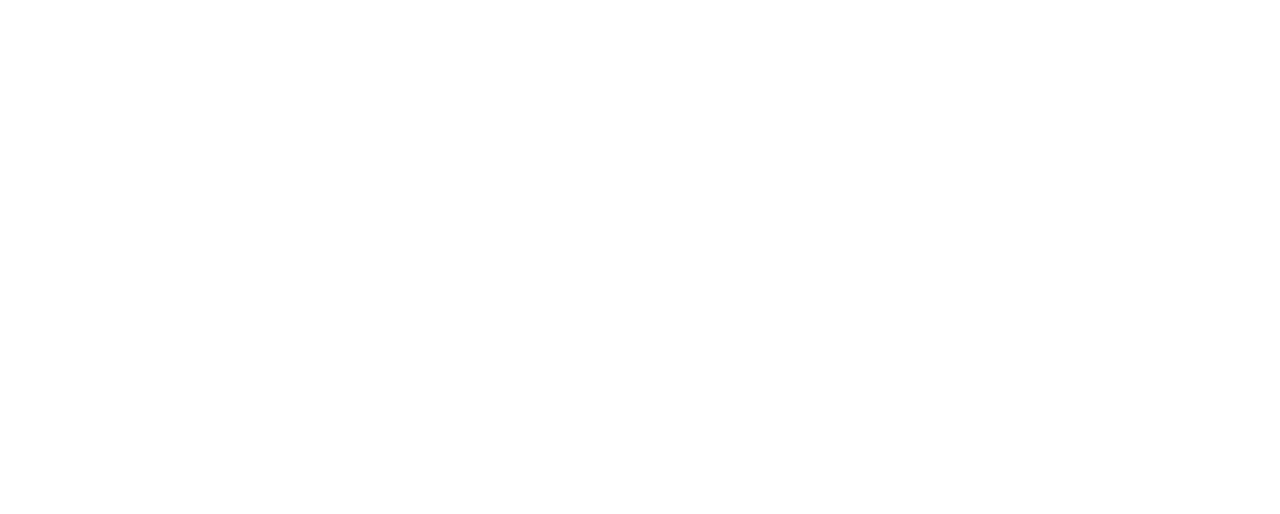
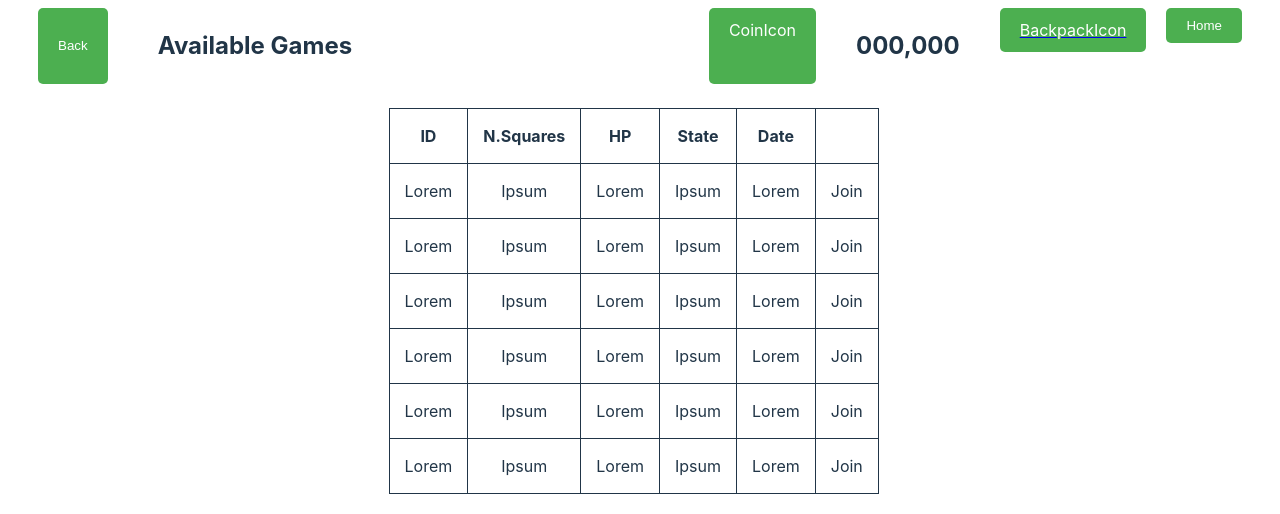
Before and after one commit to OleguerAlmuni/P1_ProjectesWeb1, a Vue app: page /AvailableGames in a window 1280 px wide. Before the commit this address had no page. Shown: the top 514 px of the page. Built offline with nearby package versions, Linux system fonts and the light colour scheme.

Commit message:
Available Games

```diff
--- /dev/null
+++ b/src/components/AvailableGames.vue
@@ -0,0 +1,96 @@
+<script setup>
+    import { ref } from 'vue'
+    import Header from '../components/Header.vue'
+</script>
+
+<template>
+    <Header title="Available Games"></Header>
+
+    <div class="AvailableGames">
+
+        <div class="Games">
+            <table>
+                <tr>
+                    <th>ID</th>
+                    <th>N.Squares</th>
+                    <th>HP</th>
+                    <th>State</th>
+                    <th>Date</th>
+                </tr>
+                <tr>
+                    <td>Lorem</td>
+                    <td>Ipsum</td>
+                    <td>Lorem</td>
+                    <td>Ipsum</td>
+                    <td>Lorem</td>
+                    <td>Join</td>
+                </tr>
+                <tr>
+                    <td>Lorem</td>
+                    <td>Ipsum</td>
+                    <td>Lorem</td>
+                    <td>Ipsum</td>
+                    <td>Lorem</td>
+                    <td>Join</td>
+                </tr>
+                <tr>
+                    <td>Lorem</td>
+                    <td>Ipsum</td>
+                    <td>Lorem</td>
+                    <td>Ipsum</td>
+                    <td>Lorem</td>
+                    <td>Join</td>
+                </tr>
+                <tr>
+                    <td>Lorem</td>
+                    <td>Ipsum</td>
+                    <td>Lorem</td>
+                    <td>Ipsum</td>
+                    <td>Lorem</td>
+                    <td>Join</td>
+                </tr>
+                <tr>
+                    <td>Lorem</td>
+                    <td>Ipsum</td>
+                    <td>Lorem</td>
+                    <td>Ipsum</td>
+                    <td>Lorem</td>
+                    <td>Join</td>
+                </tr>
+                <tr>
+                    <td>Lorem</td>
+                    <td>Ipsum</td>
+                    <td>Lorem</td>
+                    <td>Ipsum</td>
+                    <td>Lorem</td>
+                    <td>Join</td>
+                </tr>
+            </table>
+        </div>
+
+    </div>
+</template>
+
+<style scoped>
+    @media only screen and (min-width: 768px) {
+
+        .Games {
+            width: 99%;
+        }
+    }
+
+    .Games {
+        display: flex;
+        justify-content: center;
+    }
+
+    table, th, td {
+        border: 1px solid;
+        border-collapse: collapse;
+    }
+
+    th, td {
+        text-align: center;
+        padding: 15px;
+    }
+</style>
--- a/src/router/index.js
+++ b/src/router/index.js
@@ -7,6 +7,7 @@
 import CreateAttack from '../components/CreateAttack.vue'
 import Leaderboard from '../components/Leaderboard.vue'
 import GameFinder from '../components/GameFinder.vue'
+import AvailableGames from '../components/AvailableGames.vue'
 import BuyAttack from '../components/BuyAttack.vue'
 import Attacks from '../components/Attacks.vue'
 import PlayGame from '../components/PlayGame.vue'
@@ -30,6 +31,7 @@
     { path: '/attacks', component: Attacks },
     { path: '/playGame', component: PlayGame },
     { path: '/createGame', component: CreateGame },
+    { path: '/AvailableGames', component: AvailableGames },
     { path: '/gameFinder', component: GameFinder },
     { path: '/gameHistory', component: GameHistory },
     { path: '/profile', component: Profile },
```
